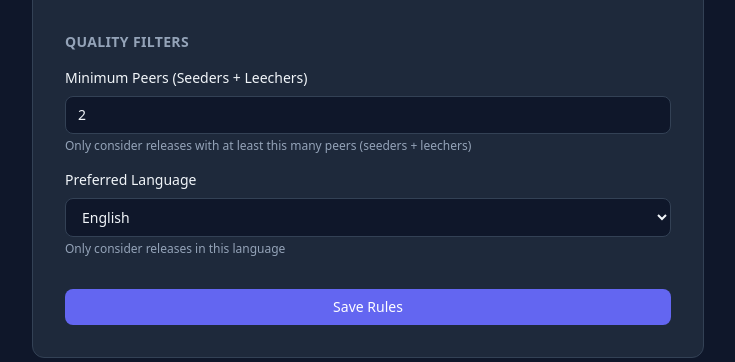
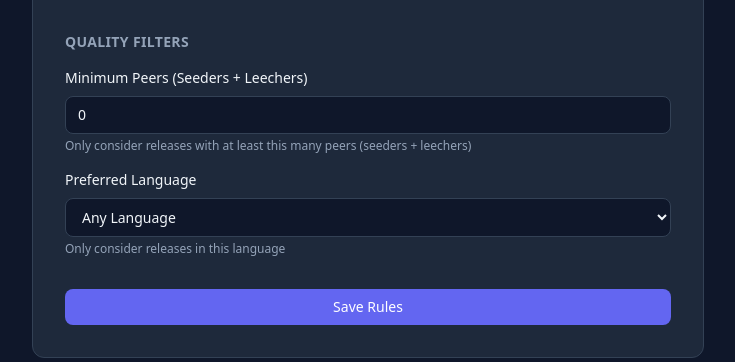
Before and after one commit to PLEXEUM/resizarr, a FastAPI app: page /rules in a window 1280 px wide. Shown: the part 1039-1401 px from the top of the page, without its empty margins (272-1007 px from the left). Run offline with FastAPI, Linux system fonts and the light colour scheme; data that the repository does not hold is empty; parts of the project's set-up code (start-up, migrations or seed data) failed here and were passed over; some libraries are stand-ins or nearby versions.

Commit message:
Correct - Default language to Any

```diff
--- a/app/web/templates/rules.html
+++ b/app/web/templates/rules.html
@@ -155,7 +155,7 @@
                 <div class="space-y-4">
                     <div>
                         <label class="block text-sm font-medium mb-2">Minimum Peers (Seeders + Leechers)</label>
-                        <input id="min-peers" type="number" min="0" max="100" value="2"
+                        <input id="min-peers" type="number" min="0" max="100" value="0"
                             class="w-full px-3 py-2 rounded-lg text-sm border"
                             style="background: var(--bg-primary); border-color: var(--border-color); color: var(--text-primary);" />
                         <p class="text-xs mt-1" style="color: var(--text-secondary)">
@@ -168,8 +168,8 @@
                         <select id="language"
                             class="w-full px-3 py-2 rounded-lg text-sm border"
                             style="background: var(--bg-primary); border-color: var(--border-color); color: var(--text-primary);">
+                            <option value="Any">Any Language</option>
                             <option value="English">English</option>
-                            <option value="Any">Any Language</option>
                             <option value="French">French</option>
                             <option value="German">German</option>
                             <option value="Spanish">Spanish</option>
@@ -291,7 +291,7 @@ async function saveRules() {
         quality_rule: document.querySelector('input[name="quality-rule"]:checked').value,
         min_quality_profile_id: minQuality ? parseInt(minQuality) : null,
         trigger_logic: document.querySelector('input[name="trigger-logic"]:checked').value,
-        min_peers: parseInt(document.getElementById('min-peers').value) || 2,
+        min_peers: parseInt(document.getElementById('min-peers').value) || 0,
         language: document.getElementById('language').value
     };
 
```
